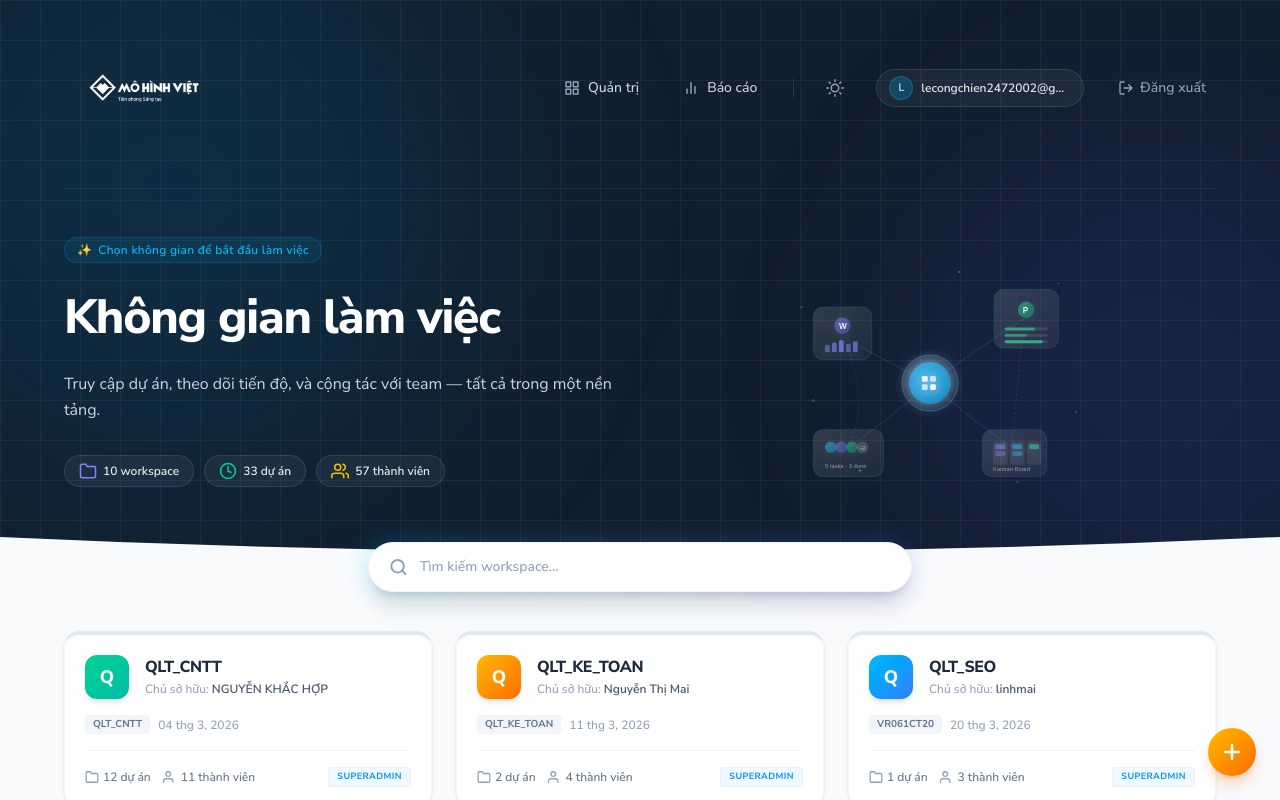
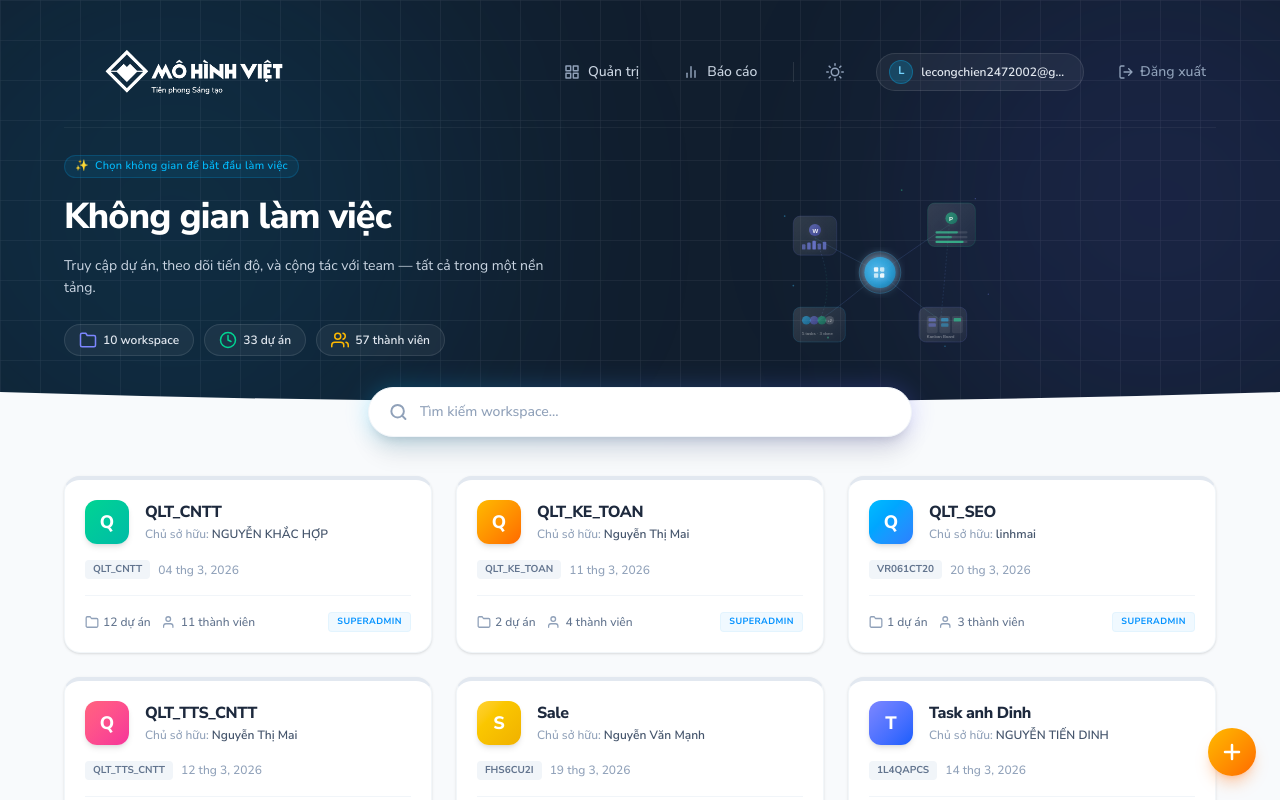
Before and after one commit to linh6666/Work-flow, a Next.js app: page /workspace-selection in a window 1280 px wide. Shown: the top 800 px of the page. Built offline with nearby package versions, Linux system fonts and the light colour scheme.

Commit message:
24/6/25 lan1

```diff
--- a/components/WorkspaceSelection/index.tsx
+++ b/components/WorkspaceSelection/index.tsx
@@ -111,7 +111,7 @@ export default function WorkspaceSelection() {
     <div className="min-h-screen bg-slate-50 font-sans flex flex-col antialiased">
 
       {/* KHU VỰC TOP BANNER & HEADER */}
-      <div className="bg-[#111e2e] text-white relative pb-20 pt-2 px-2 sm:px-8 lg:px-16">
+      <div className="bg-[#111e2e] text-white relative pb-14 pt-4 px-2 sm:px-8 lg:px-16">
 
         {/* Khung chứa các thành phần background để overflow-hidden hoạt động mà không che mất thanh tìm kiếm */}
         <div className="absolute inset-0 overflow-hidden pointer-events-none select-none">
@@ -132,16 +132,15 @@ export default function WorkspaceSelection() {
           <div className="absolute bottom-[-10%] right-[-10%] w-[500px] h-[500px] bg-indigo-500/10 rounded-full blur-[100px]" />
         </div>
 
-        {/* HEADER TOP NAV */}
-        <header className="relative z-20 flex items-center justify-between border-b border-white/5 pb-5 max-w-7xl mx-auto">
+        <header className="relative z-20 h-28 flex items-center justify-between border-b border-white/5 max-w-7xl mx-auto">
           {/* Logo WorkFlow */}
           <div className="flex items-center gap-2 cursor-pointer select-none">
             <Image
               src="/logo/logo1.png"
               alt="WorkFlow Logo"
-              width={240}
-              height={60}
-              className="h-40 w-auto object-contain"
+              width={560}
+              height={140}
+              className="h-[260px] w-auto object-contain -my-[90px]"
               priority
             />
           </div>
@@ -208,17 +207,17 @@ export default function WorkspaceSelection() {
         </header>
 
         {/* HERO CONTENT SECTION */}
-        <div className="relative z-10 max-w-7xl mx-auto mt-12 grid grid-cols-1 lg:grid-cols-12 gap-8 items-center">
+        <div className="relative z-10 max-w-7xl mx-auto mt-6 grid grid-cols-1 lg:grid-cols-12 gap-6 items-center">
 
           {/* Left Title Content */}
-          <div className="lg:col-span-7 space-y-6 text-left">
-            <span className="inline-flex items-center gap-1.5 px-3 py-1 bg-sky-500/10 border border-sky-500/20 text-sky-400 rounded-full text-xs font-medium tracking-wide">
+          <div className="lg:col-span-7 space-y-4 text-left">
+            <span className="inline-flex items-center gap-1.5 px-2.5 py-0.5 bg-sky-500/10 border border-sky-500/20 text-sky-400 rounded-full text-[11px] font-medium tracking-wide">
               <span>✨</span> Chọn không gian để bắt đầu làm việc
             </span>
-            <h1 className="text-4xl sm:text-5xl font-extrabold tracking-tight text-white leading-tight">
+            <h1 className="text-3xl sm:text-4xl font-extrabold tracking-tight text-white leading-tight">
               Không gian làm việc
             </h1>
-            <p className="text-slate-300 text-sm sm:text-base leading-relaxed max-w-xl">
+            <p className="text-slate-300 text-xs sm:text-sm leading-relaxed max-w-lg">
               Truy cập dự án, theo dõi tiến độ, và cộng tác với team — tất cả trong một nền tảng.
             </p>
 
@@ -249,13 +248,13 @@ export default function WorkspaceSelection() {
           </div>
 
           {/* Right SVG Connected Nodes Graphic */}
-          <div className="lg:col-span-5 flex justify-center items-center relative h-[250px] w-full hidden lg:block">
+          <div className="lg:col-span-5 flex justify-center items-center relative h-[180px] w-full hidden lg:block">
             <Image
               src="/logo/svgviewer.svg"
               alt="Connected Workspaces"
-              width={350}
-              height={250}
-              className="w-full max-w-[350px] object-contain select-none"
+              width={260}
+              height={180}
+              className="w-full max-w-[260px] object-contain select-none"
               priority
             />
           </div>
@@ -263,7 +262,7 @@ export default function WorkspaceSelection() {
 
         {/* CẮT GÓC WAVE TRUYỀN THỐNG BẰNG SVG */}
         <div className="absolute bottom-0 left-0 right-0 w-full overflow-hidden leading-[0] z-10 pointer-events-none select-none">
-          <svg className="relative block w-full h-[60px]" viewBox="0 0 1200 120" preserveAspectRatio="none">
+          <svg className="relative block w-full h-[40px]" viewBox="0 0 1200 120" preserveAspectRatio="none">
             <path d="M0,60 Q600,120 1200,60 L1200,120 L0,120 Z" className="fill-slate-50"></path>
           </svg>
         </div>
```
